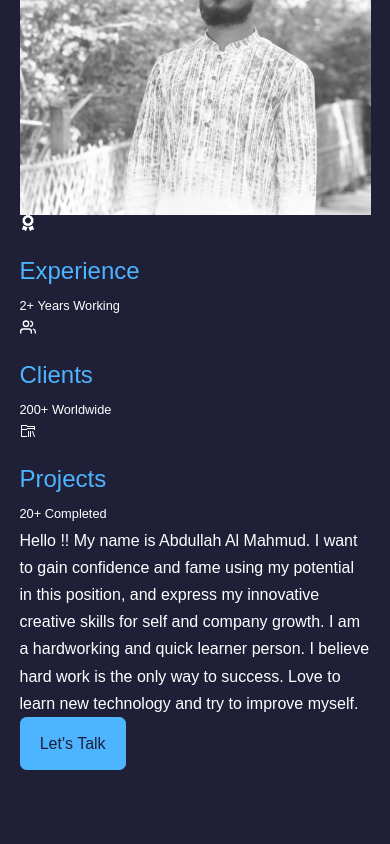
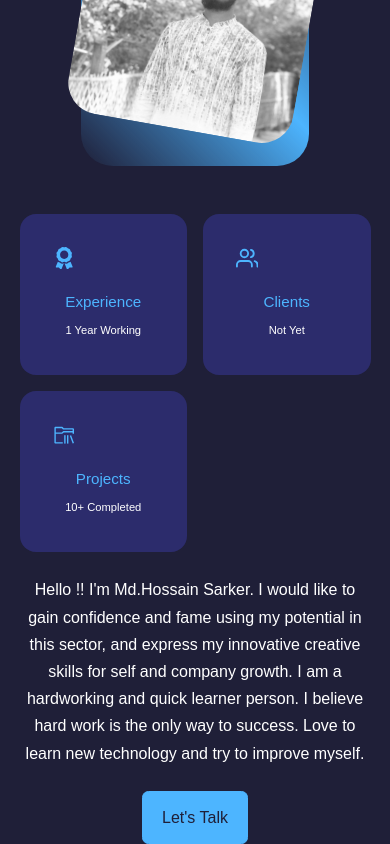
Before and after one commit to Mossahid123/my-portfolio-site, a React (Create React App) app: page / in a window 390 px wide. Shown: the part 1171-2015 px from the top of the page. Before the commit the page ends 1941 px from the top, so only its background shows below. Built offline with nearby package versions, Linux system fonts and the light colour scheme.

Commit message:
added css file and modifiythe about component

```diff
--- a/src/Pages/Home/About/About.css
+++ b/src/Pages/Home/About/About.css
@@ -0,0 +1,94 @@
+.about_container {
+    display: grid;
+    grid-template-columns: 35% 50%;
+    gap: 15%;
+  }
+  .about_me {
+    width: 100%;
+    aspect-ratio: 2/2.6;
+    border-radius: 2rem;
+    background: linear-gradient(
+      45deg,
+      transparent,
+      var(--color-primary),
+      transparent
+    );
+    display: grid;
+    place-items: center;
+  }
+  .about_me-image {
+    border-radius: 2rem;
+    overflow: hidden;
+    transform: rotate(10deg);
+    transition: var(--transition);
+  }
+  .about_me-image:hover {
+    transform: rotate(0);
+  }
+  .about_cards {
+    display: grid;
+    grid-template-columns: repeat(3, 1fr);
+    gap: 1.5rem;
+  }
+  .about_card {
+    background: var(--color-bg-variant);
+    border: 1px solid transparent;
+    border-radius: 1rem;
+    padding: 2rem;
+    text-align: center;
+    transition: var(--transition);
+  }
+  .about_card:hover {
+    background: transparent;
+    border-color: var(--color-primary-variant);
+    cursor: default;
+  }
+  .about_icon {
+    color: var(--color-primary);
+    font-size: 1.4rem;
+    margin-bottom: 1rem;
+  }
+  .about_card h5 {
+    font-size: 0.95rem;
+  }
+  .about_card small {
+    font-size: 0.7rem;
+    color: var(--color-light);
+  }
+  .about_content p {
+    margin: 2rem 0 2.6rem;
+    color: var(--color-light);
+  }
+
+  /* ============ Media Queries ============ */
+
+  @media screen and (max-width: 1024px) {
+    .about_container {
+      grid-template-columns: 1fr;
+      gap: 0;
+    }
+    .about_me {
+      width: 50%;
+      margin: 2rem auto 4rem;
+    }
+    .about_content p {
+      margin: 1rem 0 1.5rem;
+    }
+  }
+
+  @media screen and (max-width: 600px) {
+    .about_me {
+      width: 65%;
+      margin: 0 auto 3rem;
+    }
+    .about_cards {
+      grid-template-columns: 1fr 1fr;
+      gap: 1rem;
+    }
+    .about_content {
+      text-align: center;
+    }
+    .about_content p {
+      margin: 1.5rem 0;
+    }
+  }
--- a/src/Pages/Home/About/About.js
+++ b/src/Pages/Home/About/About.js
@@ -21,28 +21,28 @@
                         <article className="about_card">
                             <FaAward className="about_icon" />
                             <h5>Experience</h5>
-                            <small>2+ Years Working</small>
+                            <small> 1  Year  Working</small>
                         </article>
                         <article className="about_card">
                             <FiUsers className="about_icon" />
                             <h5>Clients</h5>
-                            <small>200+ Worldwide</small>
+                            <small>Not Yet</small>
                         </article>
                         <article className="about_card">
                             <VscFolderLibrary className="about_icon" />
                             <h5>Projects</h5>
-                            <small>20+ Completed</small>
+                            <small>10+ Completed</small>
                         </article>
                     </div>
                     <p>
-                        Hello !! My name is Abdullah Al Mahmud. I want to gain confidence
-                        and fame using my potential in this position, and express my
+                        Hello !! I'm Md.Hossain Sarker. I would like to gain confidence
+                        and fame using my potential in this sector, and express my
                         innovative creative skills for self and company growth. I am a
                         hardworking and quick learner person. I believe hard work is the
                         only way to success. Love to learn new technology and try to improve
                         myself.
                     </p>
-                    <a href="https://m.me/mahmud2640" className="btn btn-primary">
+                    <a href="https://www.linkedin.com/in/md-hossain-sarker-539170241/" className="btn btn-primary">
                         Let's Talk
                     </a>
                 </div>
```
